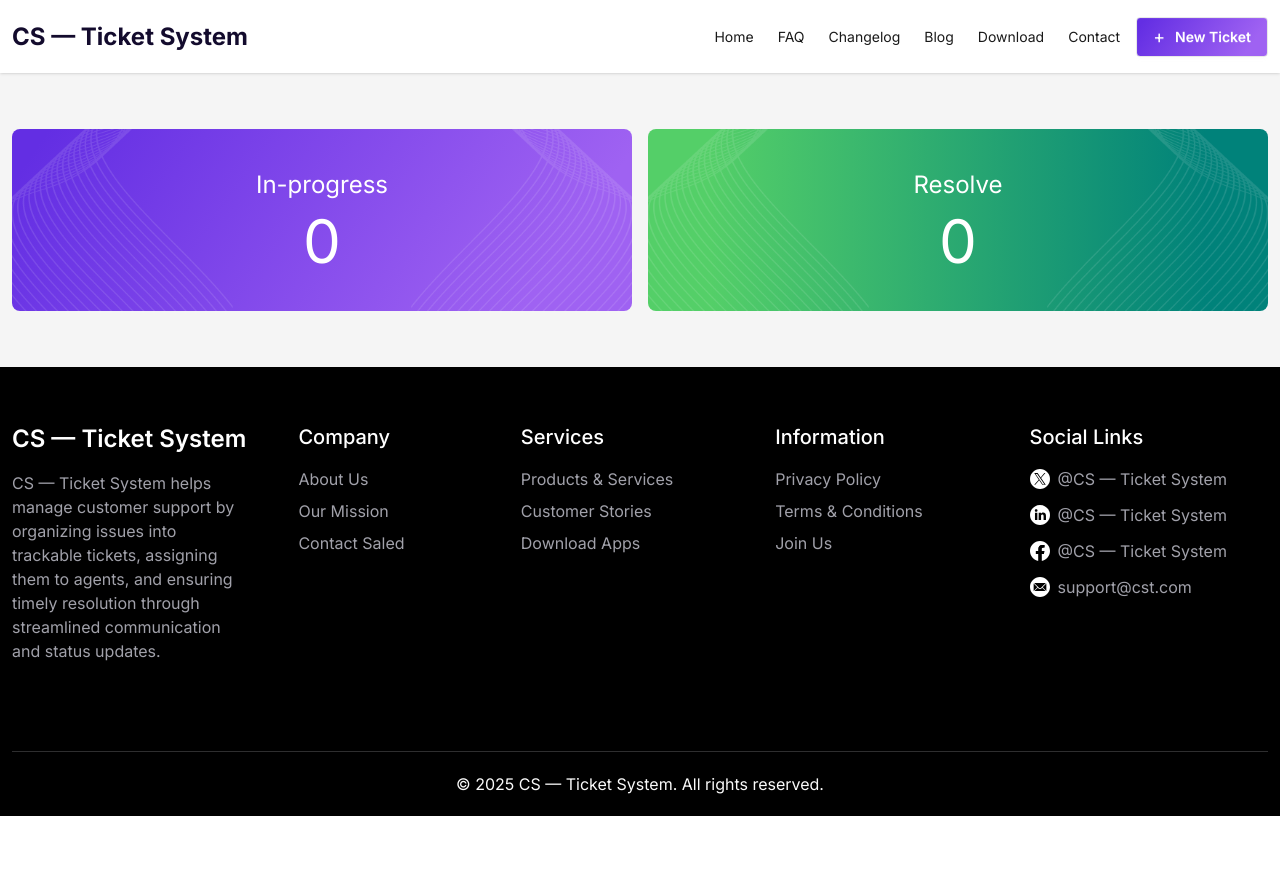
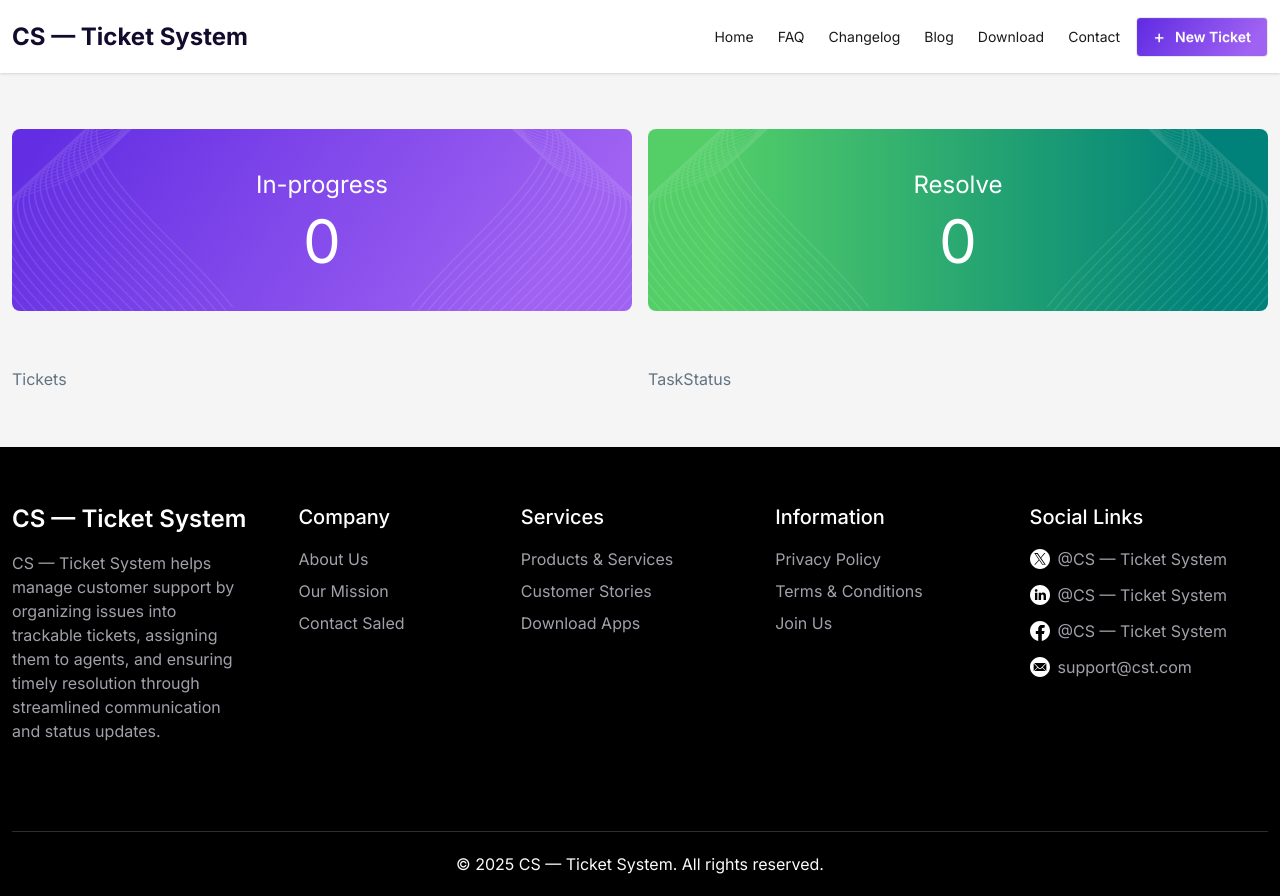
Before and after one commit to sagormajomder/customer-support-zone, a React (Vite) app: page / in a window 1280 px wide. Before the commit the page ends 816 px from the top, so only its background shows below. Built offline with nearby package versions, Linux system fonts and the light colour scheme.

Commit message:
Add overrall application structure and load customer tickets

```diff
--- /dev/null
+++ b/public/tickets.json
@@ -0,0 +1,137 @@
+[
+  {
+    "id": 1,
+    "title": "Login issue",
+    "description": "Customer unable to log into account.",
+    "customer": "Alice Rahman",
+    "priority": "High",
+    "status": "Open",
+    "createdAt": "2025-09-24T09:15:00Z"
+  },
+  {
+    "id": 2,
+    "title": "Payment failed",
+    "description": "Transaction not processed during checkout.",
+    "customer": "Bashir Ahmed",
+    "priority": "Medium",
+    "status": "Pending",
+    "createdAt": "2025-09-24T10:30:00Z"
+  },
+  {
+    "id": 3,
+    "title": "App crash",
+    "description": "Mobile app crashes on launch.",
+    "customer": "Chowdhury Nabila",
+    "priority": "High",
+    "status": "Open",
+    "createdAt": "2025-09-24T11:45:00Z"
+  },
+  {
+    "id": 4,
+    "title": "Refund request",
+    "description": "Customer requesting refund for recent purchase.",
+    "customer": "Dipto Hasan",
+    "priority": "Low",
+    "status": "Resolved",
+    "createdAt": "2025-09-23T14:20:00Z"
+  },
+  {
+    "id": 5,
+    "title": "Account locked",
+    "description": "Too many failed login attempts.",
+    "customer": "Elita Karim",
+    "priority": "High",
+    "status": "Open",
+    "createdAt": "2025-09-23T15:05:00Z"
+  },
+  {
+    "id": 6,
+    "title": "Feature request",
+    "description": "Customer suggests adding dark mode.",
+    "customer": "Farhan Siddique",
+    "priority": "Low",
+    "status": "Closed",
+    "createdAt": "2025-09-22T08:50:00Z"
+  },
+  {
+    "id": 7,
+    "title": "Incorrect billing",
+    "description": "Charged twice for the same order.",
+    "customer": "Gulshan Ara",
+    "priority": "Medium",
+    "status": "Pending",
+    "createdAt": "2025-09-22T09:30:00Z"
+  },
+  {
+    "id": 8,
+    "title": "Slow website",
+    "description": "Pages take too long to load.",
+    "customer": "Hasibul Islam",
+    "priority": "Medium",
+    "status": "Open",
+    "createdAt": "2025-09-21T13:10:00Z"
+  },
+  {
+    "id": 9,
+    "title": "Missing order",
+    "description": "Order not received after 10 days.",
+    "customer": "Ishrat Jahan",
+    "priority": "High",
+    "status": "Open",
+    "createdAt": "2025-09-21T14:45:00Z"
+  },
+  {
+    "id": 10,
+    "title": "Email not received",
+    "description": "Confirmation email not sent.",
+    "customer": "Javed Khan",
+    "priority": "Low",
+    "status": "Resolved",
+    "createdAt": "2025-09-20T16:00:00Z"
+  },
+  {
+    "id": 11,
+    "title": "Broken link",
+    "description": "Support page link returns 404 error.",
+    "customer": "Kazi Tamanna",
+    "priority": "Low",
+    "status": "Closed",
+    "createdAt": "2025-09-20T17:25:00Z"
+  },
+  {
+    "id": 12,
+    "title": "Password reset",
+    "description": "Unable to reset password via email.",
+    "customer": "Liton Chowdhury",
+    "priority": "Medium",
+    "status": "Resolved",
+    "createdAt": "2025-09-19T09:40:00Z"
+  },
+  {
+    "id": 13,
+    "title": "Subscription cancellation",
+    "description": "Customer wants to cancel subscription.",
+    "customer": "Mim Akter",
+    "priority": "Medium",
+    "status": "Pending",
+    "createdAt": "2025-09-19T10:15:00Z"
+  },
+  {
+    "id": 14,
+    "title": "UI bug",
+    "description": "Dropdown menu overlaps footer.",
+    "customer": "Nayeem Hossain",
+    "priority": "Low",
+    "status": "Open",
+    "createdAt": "2025-09-18T12:00:00Z"
+  },
+  {
+    "id": 15,
+    "title": "Language issue",
+    "description": "App displays wrong language settings.",
+    "customer": "Oyshee Rahman",
+    "priority": "Medium",
+    "status": "Resolved",
+    "createdAt": "2025-09-18T13:30:00Z"
+  }
+]
--- a/src/App.jsx
+++ b/src/App.jsx
@@ -1,14 +1,28 @@
-import Container from "./components/Container";
+import { Suspense } from "react";
+import CustomerTickets from "./components/CustomerTickets";
 import Footer from "./components/Footer";
 import Header from "./components/Header";
-import TicketStates from "./components/TicketStates";
+import TicketsManagement from "./components/TicketsManagement";
+
+async function fetchTickets() {
+  const res = await fetch("/tickets.json");
+  return res.json();
+}
+
+const promisFetchTickets = fetchTickets();
 
 function App() {
   return (
     <div className="min-h-screen space-y-14 bg-[#F5F5F5] text-[#627382]">
       <Header />
       <Main>
-        <TicketStates />
+        <Suspense
+          fallback={
+            <span className="loading loading-spinner text-accent"></span>
+          }
+        >
+          <TicketsManagement promisFetchTickets={promisFetchTickets} />
+        </Suspense>
       </Main>
       <Footer />
     </div>
@@ -18,9 +32,5 @@ function App() {
 export default App;
 
 function Main({ children }) {
-  return (
-    <main>
-      <Container>{children}</Container>
-    </main>
-  );
+  return <main className="mx-auto max-w-[80rem] px-3">{children}</main>;
 }
--- /dev/null
+++ b/src/components/CustomerTickets.jsx
@@ -0,0 +1,5 @@
+import React from "react";
+
+export default function CustomerTickets({ children }) {
+  return <section className="grid grid-cols-2 gap-4">{children}</section>;
+}
--- a/src/components/Footer.jsx
+++ b/src/components/Footer.jsx
@@ -6,7 +6,7 @@ import Container from "./Container";
 
 export default function Footer() {
   return (
-    <div className="bg-black pt-14">
+    <footer className="bg-black pt-14">
       <Container>
         {/* Footer Menu */}
         <div className="xs:grid-cols-[repeat(auto-fit,minmax(12.5rem,1fr))] grid grid-cols-1 gap-4 border-b border-b-[#E5E7EB]/20 pb-14 text-[#A1A1AA]">
@@ -98,11 +98,11 @@ export default function Footer() {
         </div>
         <div className="py-5">
           <p className="text-center text-[#FAFAFA]">
-            © {new Date().getFullYear()} CS — Ticket System. All rights
+            &copy; {new Date().getFullYear()} CS — Ticket System. All rights
             reserved.
           </p>
         </div>
       </Container>
-    </div>
+    </footer>
   );
 }
--- /dev/null
+++ b/src/components/TaskStatus.jsx
@@ -0,0 +1,5 @@
+import React from "react";
+
+export default function TaskStatus({ customerTickets }) {
+  return <aside>TaskStatus</aside>;
+}
--- a/src/components/TicketStates.jsx
+++ b/src/components/TicketStates.jsx
@@ -1,6 +1,6 @@
-export default function TicketStates() {
+export default function TicketStates({ customerTickets }) {
   return (
-    <div className="xs:grid-cols-2 grid grid-cols-1 gap-4">
+    <section className="xs:grid-cols-2 mb-14 grid grid-cols-1 gap-4">
       <div className="rounded-lg bg-linear-[125deg] from-[#632EE3] from-5% to-[#9F62F2] to-85% text-center text-white">
         <div className="space-y-2.5 rounded-lg bg-contain bg-position-[left,right] bg-no-repeat p-10 md:bg-[url(./assets/vector1.png),url(./assets/vector2.png)]">
           <p className="text-2xl">In-progress</p>
@@ -13,6 +13,6 @@ export default function TicketStates() {
           <p className="text-6xl">0</p>
         </div>
       </div>
-    </div>
+    </section>
   );
 }
--- /dev/null
+++ b/src/components/Tickets.jsx
@@ -0,0 +1,5 @@
+import React from "react";
+
+export default function Tickets({ customerTickets }) {
+  return <section>Tickets</section>;
+}
--- /dev/null
+++ b/src/components/TicketsManagement.jsx
@@ -0,0 +1,21 @@
+import React, { use, useState } from "react";
+import CustomerTickets from "./CustomerTickets";
+import TaskStatus from "./TaskStatus";
+import TicketStates from "./TicketStates";
+import Tickets from "./Tickets";
+
+export default function TicketsManagement({ promisFetchTickets }) {
+  // Load Data
+  const initialData = use(promisFetchTickets);
+  // Set data
+  const [customerTickets, setCustomerTickets] = useState(initialData);
+  return (
+    <>
+      <TicketStates customerTickets={customerTickets} />
+      <CustomerTickets>
+        <Tickets customerTickets={customerTickets} />
+        <TaskStatus customerTickets={customerTickets} />
+      </CustomerTickets>
+    </>
+  );
+}
```
